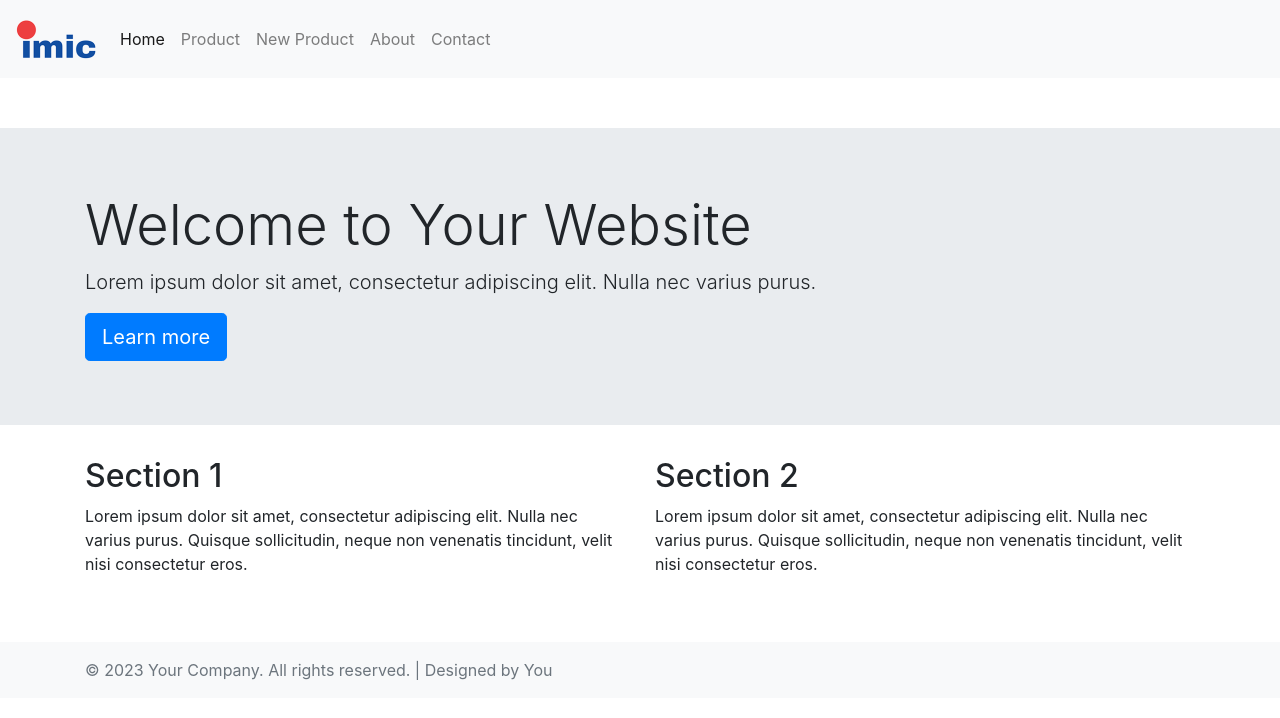
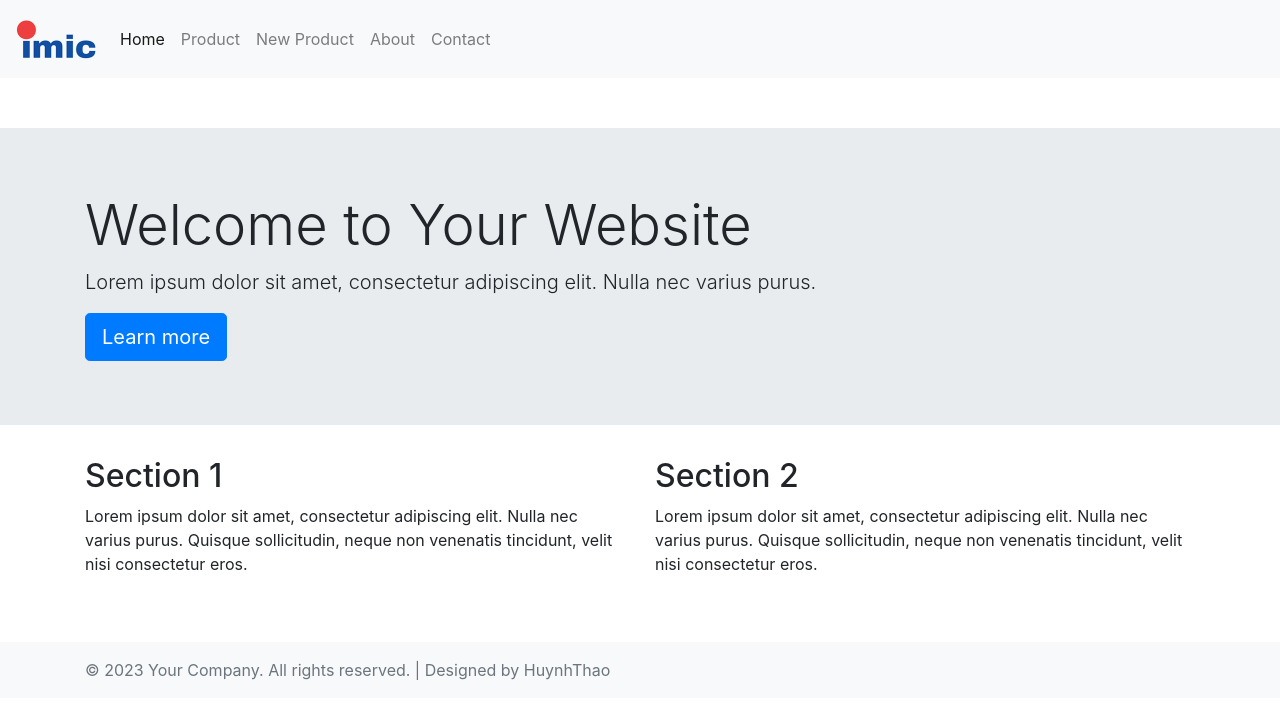
Before and after one commit to tbtoanit/React-Final-Project, a React (Create React App) app: page /home in a window 1280 px wide. Shown: the top 718 px of the page. Built offline with nearby package versions, Linux system fonts and the light colour scheme.

Commit message:
HuynhThao test commit

```diff
--- a/src/webpage/common_component/Footer.js
+++ b/src/webpage/common_component/Footer.js
@@ -1,16 +1,14 @@
-import React, { Component } from 'react';
-import '../css/bootstrap.min.css'
-import '../css/style.css'
+import React, { Component } from "react";
+import "../css/bootstrap.min.css";
+import "../css/style.css";
 
 class Footer extends Component {
 	render() {
 		return (
-            <div className='footer-magin'>
+			<div className="footer-magin">
 				<footer className="footer mt-auto py-3 bg-light">
 					<div className="container">
-                        <span className="text-muted">
-                            © 2023 Your Company. All rights reserved. | Designed by You
-                        </span>
+						<span className="text-muted">© 2023 Your Company. All rights reserved. | Designed by HuynhThao</span>
 					</div>
 				</footer>
 			</div>
```
Lines whose indentation alone changed are shown as unchanged.
